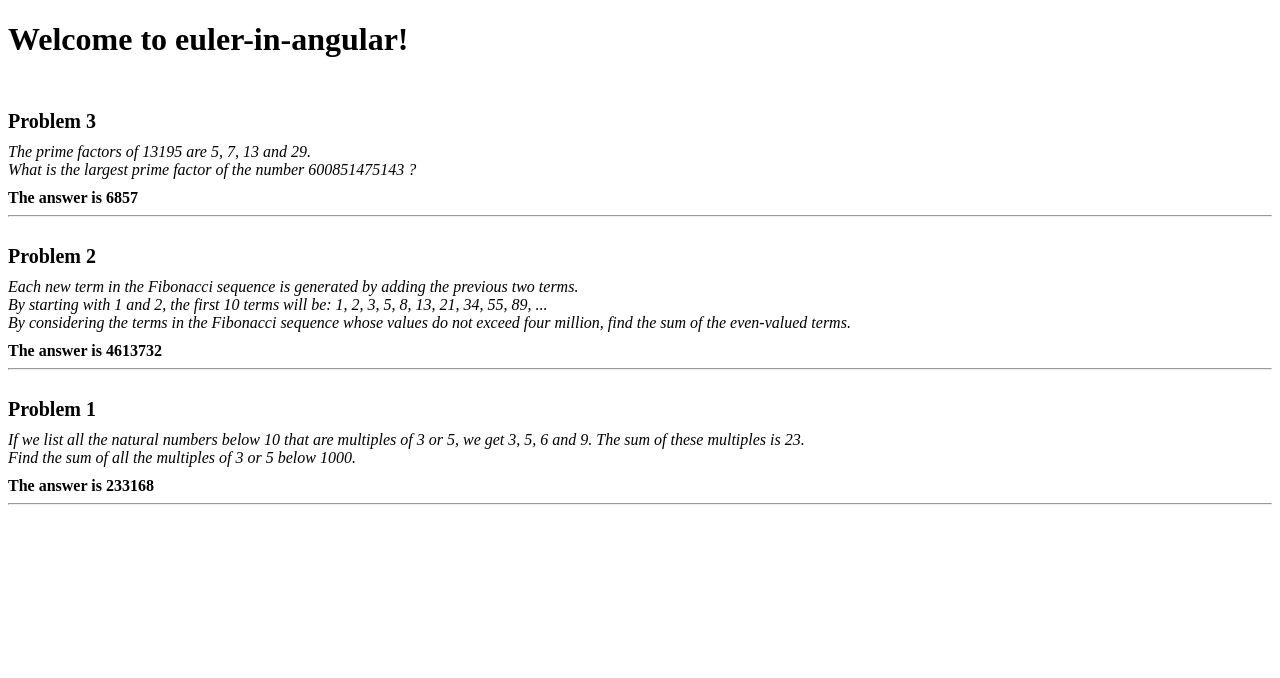
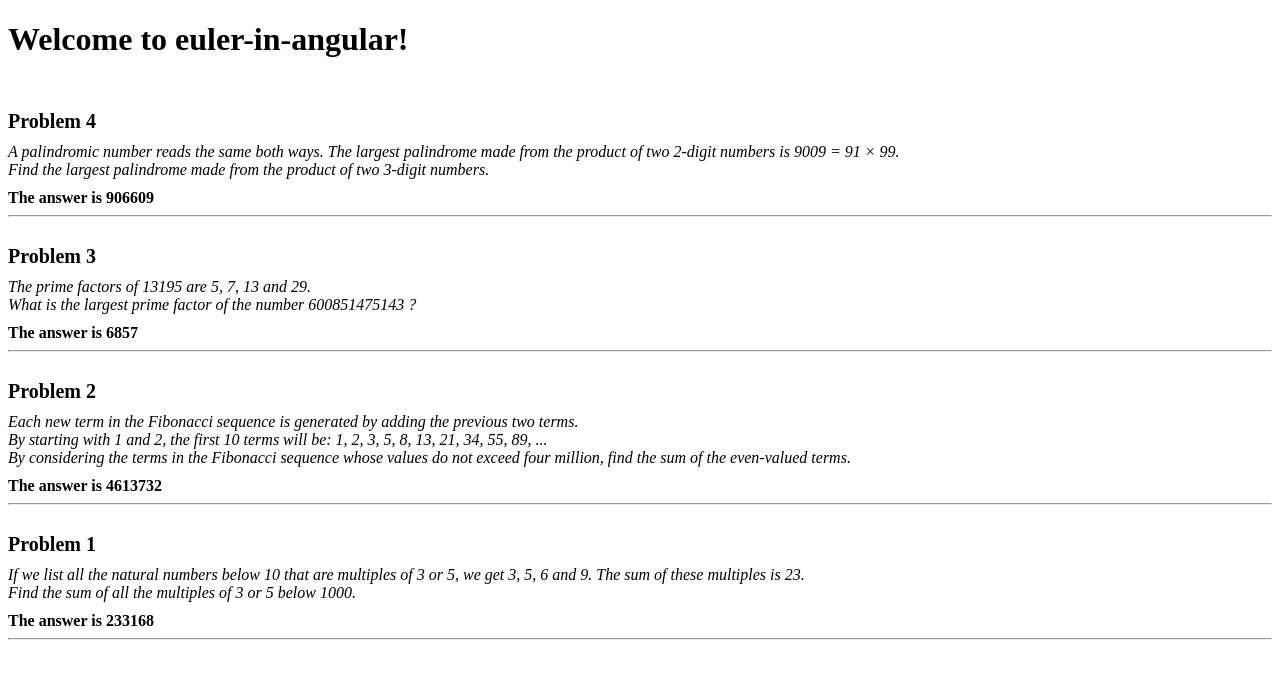
Before and after one commit to edwinvanderven/Euler-in-Angular, an Angular app: page / in a window 1280 px wide. Shown: the top 678 px of the page. Built offline with nearby package versions, Linux system fonts and the light colour scheme.

Commit message:
Added fourth problem and solution

```diff
--- a/src/app/app.component.model.ts
+++ b/src/app/app.component.model.ts
@@ -1,6 +1,7 @@
 import { FirstProblem } from './problems/first-problem';
 import { SecondProblem } from './problems/second-problem';
 import { ThirdProblem } from './problems/third-problem';
+import { FourthProblem } from './problems/fourth-problem';
 
 export interface IProblem {
   title: string;
@@ -9,6 +10,7 @@ export interface IProblem {
 }
 
 export const PROBLEMS: IProblem[] = [
+  new FourthProblem(),
   new ThirdProblem(),
   new SecondProblem(),
   new FirstProblem()
--- /dev/null
+++ b/src/app/problems/fourth-problem.ts
@@ -0,0 +1,27 @@
+import { IProblem } from '../app.component.model';
+
+export class FourthProblem implements IProblem {
+  public title = 'Problem 4';
+  public description = 'A palindromic number reads the same both ways. The largest palindrome made from the product of two 2-digit numbers is 9009 = 91 × 99.' +
+                        '\nFind the largest palindrome made from the product of two 3-digit numbers.';
+
+  getAnswer(): string {
+    let result: number = 0;
+    const length = 999;
+
+    for (let i = length; i > 100; i--) {
+      for (let j = length; j > 100; j--) {
+        let cal = i * j;
+        if (cal > result && this.isPalindrome('' + cal)) {
+          result = cal;
+        }
+      }
+    }
+
+    return result.toString();
+  }
+
+  private isPalindrome(s: string): boolean {
+    return s === s.split("").reverse().join("");
+  }
+}
```
Also changed, not shown: 1 other file (tests, documents, lock files or other folders).
